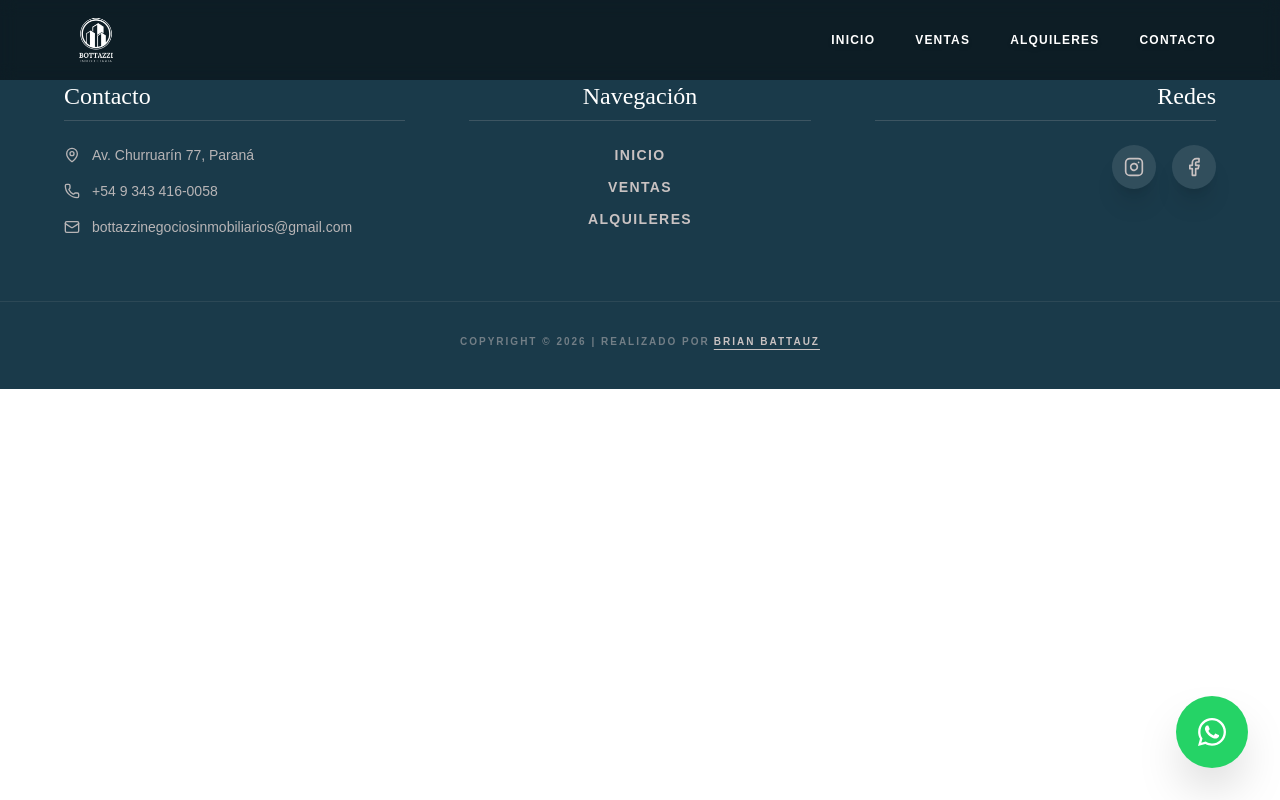
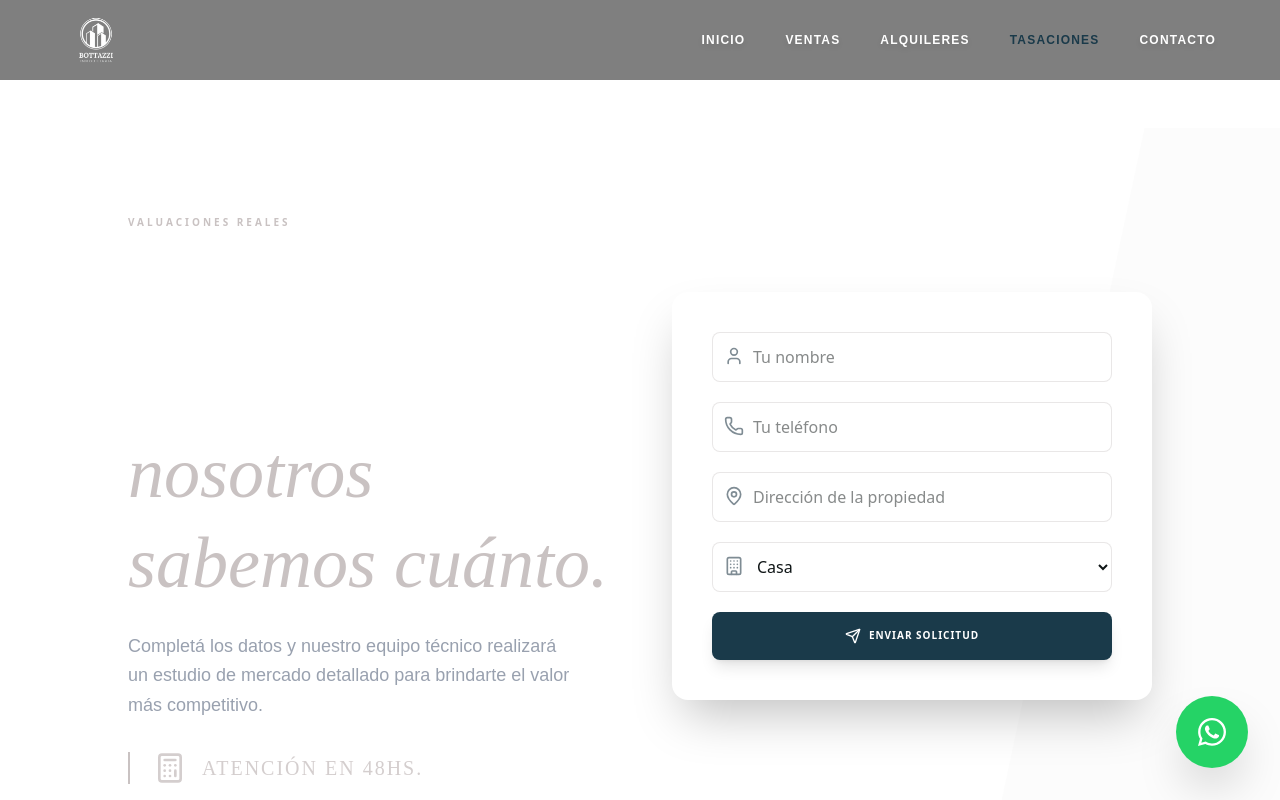
Before and after one commit to Brian13b/inmobiliaria_frontend, a React (Vite) app: page /tasaciones in a window 1280 px wide. Shown: the top 800 px of the page. Built offline with nearby package versions, Linux system fonts and the light colour scheme; no server answers.

Commit message:
Fix: Se agrego pagina para tasacion

```diff
--- a/src/App.tsx
+++ b/src/App.tsx
@@ -7,6 +7,7 @@ import { VentasPage } from './pages/Ventas';
 import { AlquileresPage } from './pages/Alquileres';
 import { ContactoPage } from './pages/Contacto';
 import { PropiedadDetalle } from './pages/PropiedadDetalle';
+import { Tasacion } from './pages/Tasacion';
 
 import { LoginPage } from './pages/admin/Login';
 import { DashboardPage } from './pages/admin/Dashboard';
@@ -50,6 +51,7 @@ function App() {
             <Route path="/" element={<HomePage />} />
             <Route path="/ventas" element={<VentasPage />} />
             <Route path="/alquileres" element={<AlquileresPage />} />
+            <Route path="/tasaciones" element={<Tasacion />} />
             <Route path="/contacto" element={<ContactoPage />} />
             <Route path="/propiedad/:id" element={<PropiedadDetalle />} />
 
--- a/src/components/Footer.tsx
+++ b/src/components/Footer.tsx
@@ -19,6 +19,7 @@ export const Footer = () => {
             <li><a href="/" className="hover:text-white transition">Inicio</a></li>
             <li><a href="/ventas" className="hover:text-white transition">Ventas</a></li>
             <li><a href="/alquileres" className="hover:text-white transition">Alquileres</a></li>
+            <li><a href="/tasaciones" className="hover:text-white transition">Tasaciones</a></li>
           </ul>
         </div>
 
--- a/src/components/Hero.tsx
+++ b/src/components/Hero.tsx
@@ -1,6 +1,6 @@
 import { useState, useEffect } from 'react';
 import { Swiper, SwiperSlide } from 'swiper/react';
-import { Autoplay, EffectFade, Pagination, Parallax } from 'swiper/modules'; // Añadimos Parallax
+import { Autoplay, EffectFade, Pagination, Parallax } from 'swiper/modules';
 import { api } from '../services/api';
 
 import 'swiper/css';
@@ -56,8 +56,8 @@ export const Hero = () => {
       <Swiper
         modules={[Autoplay, EffectFade, Pagination, Parallax]}
         effect="fade"
-        speed={2000} // Transición más lenta para elegancia
-        parallax={true} // Activamos parallax
+        speed={2000}
+        parallax={true}
         autoplay={{ delay: 6000, disableOnInteraction: false }}
         pagination={{ clickable: true }}
         loop={slides.length > 1}
@@ -81,13 +81,13 @@ export const Hero = () => {
 
             {/* Contenido con Parallax */}
             <div className="relative h-full flex flex-col items-center justify-center text-center text-white px-6">
-              <div data-swiper-parallax="-400" className="duration-1000">
-                <h1 className="font-display text-5xl md:text-8xl tracking-tighter drop-shadow-2xl mb-8 uppercase leading-tight">
+              <div data-swiper-parallax="-300" className="duration-1000 w-full max-w-5xl overflow-hidden">
+                <h1 className="font-display text-4xl md:text-7xl lg:text-8xl tracking-tighter drop-shadow-2xl mb-8 uppercase leading-tight px-2">
                   {slide.title}
                 </h1>
               </div>
 
-              <div data-swiper-parallax="-200" className="duration-700">
+              <div data-swiper-parallax="-150" className="duration-700">
                 <p className="font-body text-[10px] md:text-xs font-bold tracking-[0.4em] uppercase bg-brand-light text-brand-dark px-10 py-4 rounded-sm shadow-2xl">
                   {slide.subtitle}
                 </p>
@@ -100,14 +100,17 @@ export const Hero = () => {
       <style>{`
         /* Efecto Ken Burns (Zoom lento) */
         @keyframes kenburns {
-          0% { transform: scale(1) translate(0,0); }
-          100% { transform: scale(1.15) translate(-1%, -1%); }
+          0% { transform: scale(1.1); }
+          100% { transform: scale(1.25); }
         }
         .animate-ken-burns {
-          animation: kenburns 12s infinite alternate ease-in-out;
+          animation: kenburns 20s infinite alternate ease-in-out;
         }
 
         /* Estilos Paginación */
+        .swiper-slide {
+          overflow: hidden !important;
+        }
         .swiper-pagination-bullet {
           background: white !important;
           opacity: 0.3;
--- a/src/components/Navbar.tsx
+++ b/src/components/Navbar.tsx
@@ -46,6 +46,7 @@ export const Navbar = () => {
             <Link to="/" className={linkClass('/')}>Inicio</Link>
             <Link to="/ventas" className={linkClass('/ventas')}>Ventas</Link>
             <Link to="/alquileres" className={linkClass('/alquileres')}>Alquileres</Link>
+            <Link to="/tasaciones" className={linkClass('/tasaciones')}>Tasaciones</Link>
             <Link to="/contacto" className={linkClass('/contacto')}>Contacto</Link>
           </div>
 
--- a/src/pages/Home.tsx
+++ b/src/pages/Home.tsx
@@ -7,7 +7,7 @@ import { Search, Home, Building, Key, Briefcase, MapPin } from 'lucide-react';
 import { SEO } from '../components/SEO';
 
 import { Swiper, SwiperSlide } from 'swiper/react';
-import { EffectFade, Navigation } from 'swiper/modules';
+import { EffectFade } from 'swiper/modules';
 import 'swiper/css';
 import 'swiper/css/effect-fade';
 
@@ -131,13 +131,13 @@ export const HomePage = () => {
 
                                     {prop.imagenes && prop.imagenes.length > 0 ? (
                                         <Swiper
-                                            modules={[Navigation, EffectFade]}
+                                            modules={[EffectFade]}
                                             effect={'fade'}
                                             spaceBetween={0}
                                             slidesPerView={1}
-                                            loop={prop.imagenes.length > 1} // Cambios
-                                            navigation={true} // Flechitas
-                                            className="h-full w-full property-card-swiper" // Se agrego property-card-swiper
+                                            loop={prop.imagenes.length > 1}
+                                            navigation={false}
+                                            className="h-full w-full"
                                         >
                                             {prop.imagenes.map((img) => (
                                                 <SwiperSlide key={img.id}>
--- /dev/null
+++ b/src/pages/Tasacion.tsx
@@ -0,0 +1,117 @@
+import React, { useState } from 'react';
+import { enviarMensaje } from '../services/api';
+import { Calculator, MapPin, Phone, User, Building, Send } from 'lucide-react';
+import toast from 'react-hot-toast';
+import { SEO } from '../components/SEO';
+
+export const Tasacion = () => {
+  const [formData, setFormData] = useState({
+    nombre: '',
+    telefono: '',
+    direccion: '',
+    tipoInmueble: 'Casa'
+  });
+
+  const [enviando, setEnviando] = useState(false);
+
+  const handleSubmit = async (e: React.FormEvent) => {
+    e.preventDefault();
+    setEnviando(true);
+
+    const mensajeTexto = `SOLICITUD DE TASACIÓN\n-------------------\nPropiedad: ${formData.tipoInmueble}\nDirección: ${formData.direccion}\nContacto: ${formData.nombre}\nTel: ${formData.telefono}`;
+
+    try {
+      await enviarMensaje({
+          nombre: formData.nombre,
+          telefono: formData.telefono,
+          email: "solicitud@tasacion.com",
+          contenido: mensajeTexto
+      });
+
+      const numWsp = "5493434676232"; // Cambiar a numero de la inmobiliaria despues
+      const urlWsp = `https://wa.me/${numWsp}?text=${encodeURIComponent(mensajeTexto)}`;
+
+      toast.success("¡Solicitud enviada con éxito!");
+      window.open(urlWsp, '_blank');
+
+      setFormData({ nombre: '', telefono: '', direccion: '', tipoInmueble: 'Casa' });
+    } catch (error) {
+        toast.error("Error al procesar la solicitud.");
+    } finally {
+        setEnviando(false);
+    }
+  };
+
+  const inputClass = "w-full bg-white border border-brand-light/40 rounded-lg p-3 pl-10 outline-none focus:border-brand-primary focus:ring-1 focus:ring-brand-primary/20 transition text-brand-dark";
+
+  return (
+    <div className="min-h-screen bg-white pt-32 pb-20">
+      <SEO
+        title="Tasación Profesional"
+        description="¿Querés vender o alquilar tu propiedad? Solicitá una tasación profesional con Inmobiliaria Bottazzi."
+      />
+
+      <section className="py-20 relative overflow-hidden">
+        <div className="absolute top-0 right-0 w-1/3 h-full bg-brand-light/5 -skew-x-12 translate-x-1/2 hidden lg:block" />
+
+        <div className="container mx-auto px-8 md:px-16 lg:px-32 relative z-10">
+          <div className="flex flex-col lg:flex-row gap-16 items-center">
+
+            <div className="lg:w-1/2 text-white">
+                <span className="text-brand-light font-bold tracking-[0.3em] uppercase text-[10px]">Valuaciones Reales</span>
+                <h2 className="font-display text-5xl md:text-7xl mt-4 mb-6 leading-tight">
+                    Tu propiedad vale, <br />
+                    <span className="italic text-brand-light">nosotros sabemos cuánto.</span>
+                </h2>
+                <p className="text-gray-400 text-lg mb-8 leading-relaxed font-body max-w-md">
+                    Completá los datos y nuestro equipo técnico realizará un estudio de mercado detallado para brindarte el valor más competitivo.
+                </p>
+                <div className="flex items-center gap-4 text-brand-light/80 border-l-2 border-brand-light pl-6">
+                   <Calculator className="w-8 h-8" />
+                   <span className="font-display text-xl uppercase tracking-widest">Atención en 48hs.</span>
+                </div>
+            </div>
+
+            <div className="lg:w-1/2 w-full">
+              <form onSubmit={handleSubmit} className="bg-white p-8 md:p-10 rounded-2xl shadow-2xl space-y-5">
+                <div className="relative">
+                  <User className="absolute left-3 top-3.5 text-brand-muted w-5 h-5" />
+                  <input required type="text" placeholder="Tu nombre" className={inputClass}
+                      value={formData.nombre} onChange={e => setFormData({...formData, nombre: e.target.value})} />
+                </div>
+
+                <div className="relative">
+                  <Phone className="absolute left-3 top-3.5 text-brand-muted w-5 h-5" />
+                  <input required type="tel" placeholder="Tu teléfono" className={inputClass}
+                      value={formData.telefono} onChange={e => setFormData({...formData, telefono: e.target.value})} />
+                </div>
+
+                <div className="relative">
+                  <MapPin className="absolute left-3 top-3.5 text-brand-muted w-5 h-5" />
+                  <input required type="text" placeholder="Dirección de la propiedad" className={inputClass}
+                      value={formData.direccion} onChange={e => setFormData({...formData, direccion: e.target.value})} />
+                </div>
+
+                <div className="relative">
+                  <Building className="absolute left-3 top-3.5 text-brand-muted w-5 h-5" />
+                  <select className={inputClass} value={formData.tipoInmueble}
+                      onChange={e => setFormData({...formData, tipoInmueble: e.target.value})}>
+                      <option>Casa</option>
+                      <option>Departamento</option>
+                      <option>Terreno</option>
+                      <option>Local</option>
+                      <option>Oficina</option>
+                  </select>
+                </div>
+
+                <button disabled={enviando} className="w-full bg-brand-primary text-white font-bold py-4 rounded-lg hover:bg-brand-dark transition-all duration-300 shadow-lg flex items-center justify-center gap-2 uppercase tracking-widest text-[10px]">
+                    {enviando ? "ENVIANDO..." : <><Send className="w-4 h-4" /> ENVIAR SOLICITUD</>}
+                </button>
+              </form>
+            </div>
+          </div>
+        </div>
+      </section>
+    </div>
+  );
+};
```
Also changed, not shown: src/pages/admin/AdminPropiedades.tsx (+31 -13 lines).
